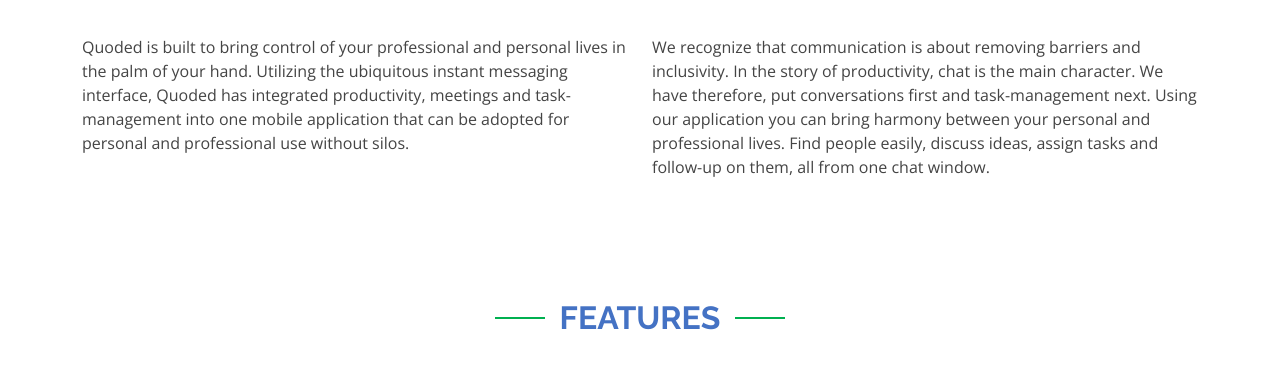
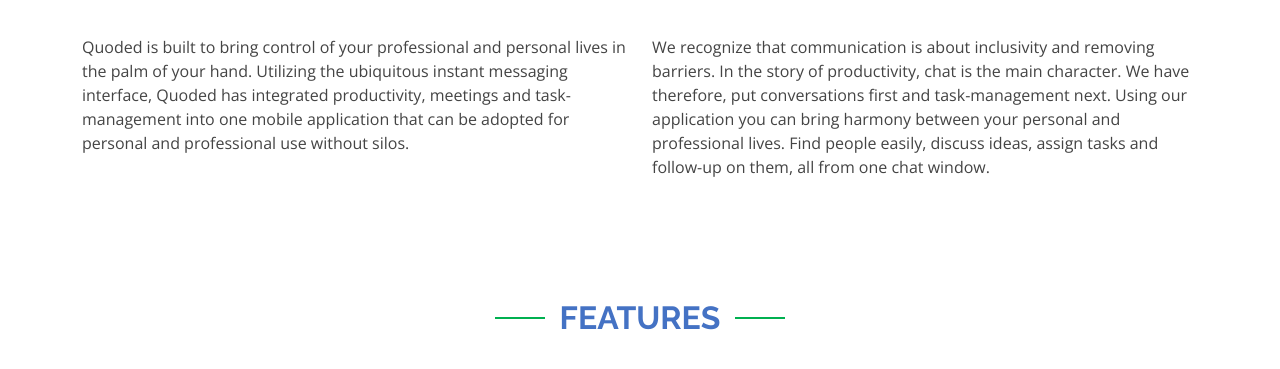
Before and after one commit to quodedweb/quodedweb.github.io, a plain HTML site: page index.html in a window 1280 px wide. Shown: the part 731-1100 px from the top of the page. Drawn offline with nearby package versions, Linux system fonts and the light colour scheme.

Commit message:
Update index.html
Reworded About us

```diff
--- a/index.html
+++ b/index.html
@@ -98,7 +98,7 @@
           </div>
           <div class="col-lg-6 pt-4 pt-lg-0" data-aos="fade-up" data-aos-delay="300">
             <p>
-              We recognize that communication is about removing barriers and inclusivity. In the story of productivity, chat is the main character. We have therefore, put conversations first and task-management next. Using our application you can bring harmony between your personal and professional lives. Find people easily, discuss ideas, assign tasks and follow-up on them, all from one chat window.
+              We recognize that communication is about inclusivity and removing barriers. In the story of productivity, chat is the main character. We have therefore, put conversations first and task-management next. Using our application you can bring harmony between your personal and professional lives. Find people easily, discuss ideas, assign tasks and follow-up on them, all from one chat window.
             </p>
           </div>
         </div>
```
